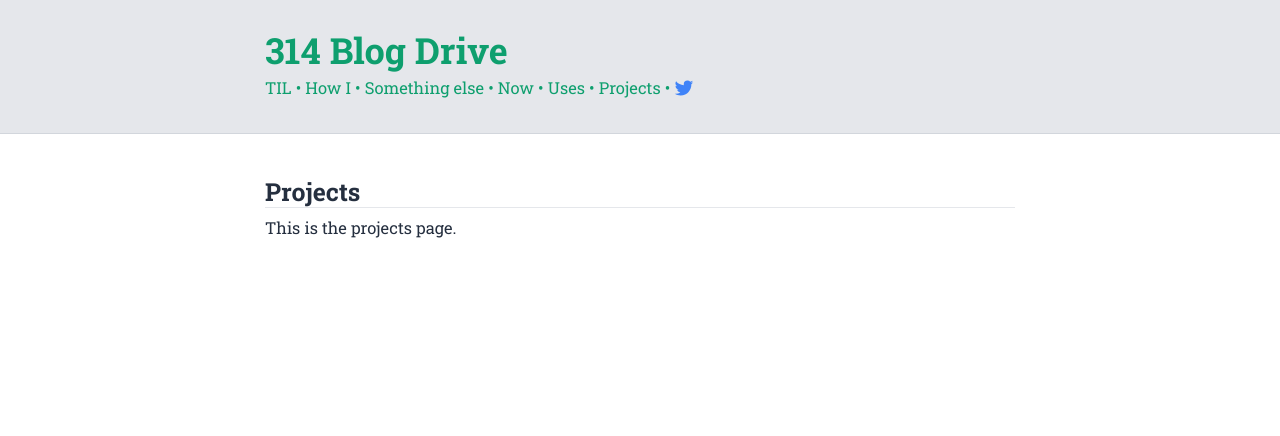
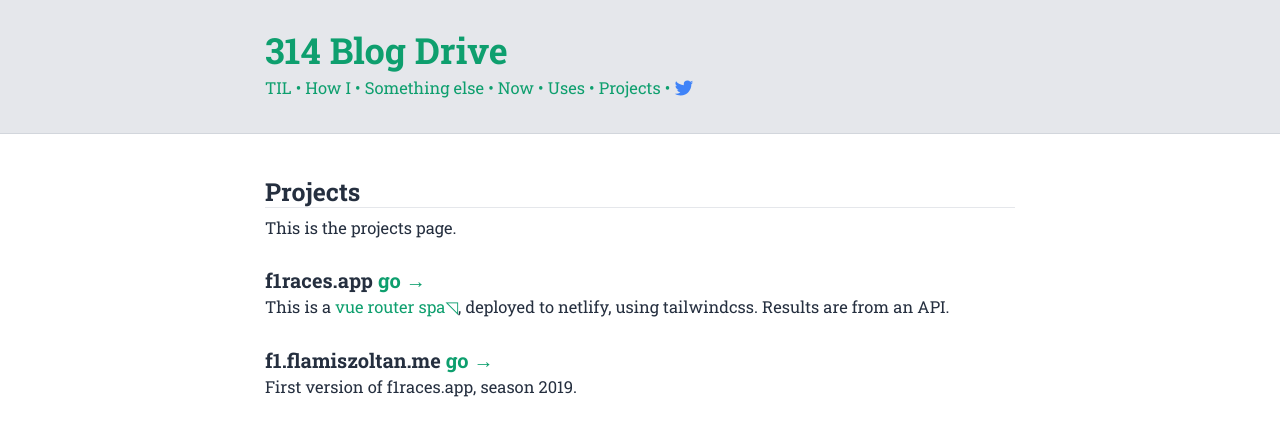
Before and after one commit to flamisz/flamisz.github.io, a Jekyll site: the page built from projects.md, in a window 1280 px wide. Shown: the top 436 px of the page. Built offline with Jekyll 4.4.1, drawn with Linux system fonts in a browser that asks for light colours.

Commit message:
projects wip

```diff
--- a/projects.md
+++ b/projects.md
@@ -4,3 +4,11 @@ title: Projects
 ---
 
 This is the projects page.
+
+#### f1races.app [go &rarr;](https://f1races.app)
+
+This is a [vue router spa&#9721;](https://router.vuejs.org){:target="_blank"}, deployed to netlify, using tailwindcss. Results are from an API.
+
+#### f1.flamiszoltan.me [go &rarr;](https://f1.flamiszoltan.me)
+
+First version of f1races.app, season 2019.
```
Also changed, not shown: index.html (+7 -8 lines).
